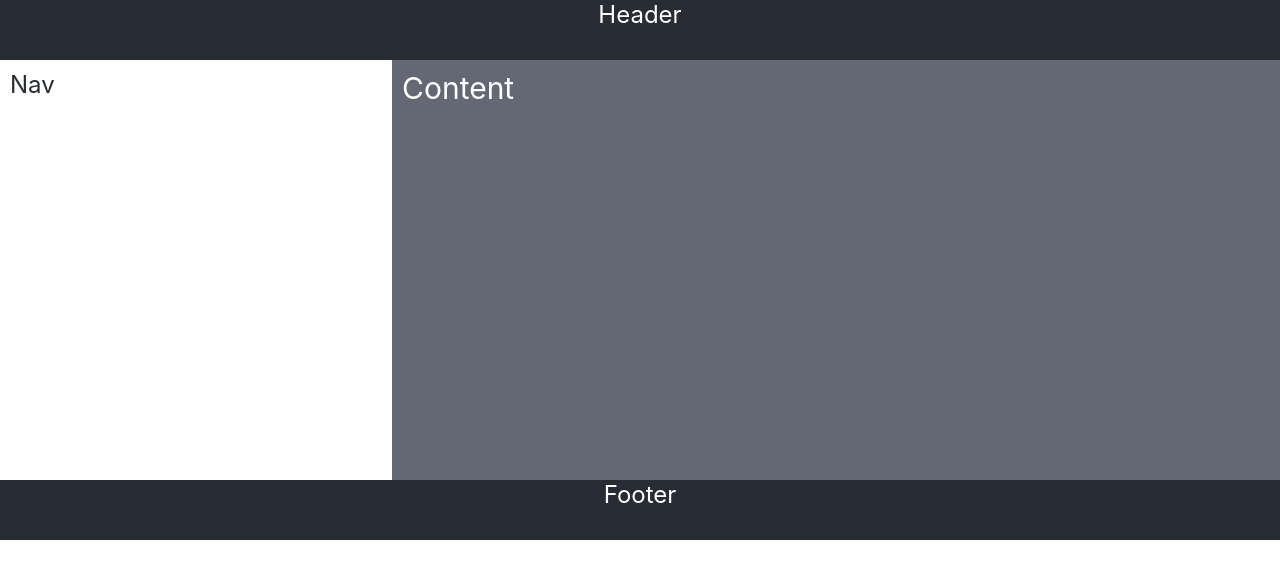
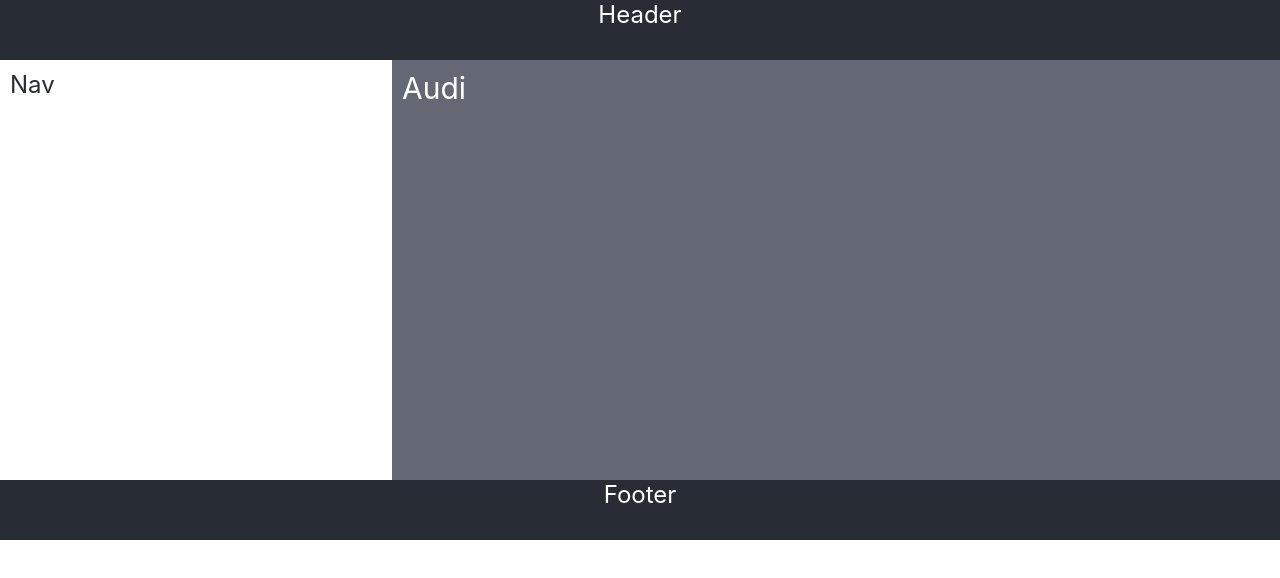
Before and after one commit to igor-minaev/routing, a React (Create React App) app: page /audi in a window 1280 px wide. Shown: the top 578 px of the page. Built offline with nearby package versions, Linux system fonts and the light colour scheme.

Commit message:
add routes

```diff
--- a/package.json
+++ b/package.json
@@ -12,6 +12,7 @@
     "@types/react-dom": "^18.0.0",
     "react": "^18.2.0",
     "react-dom": "^18.2.0",
+    "react-router-dom": "^6.22.3",
     "react-scripts": "5.0.1",
     "typescript": "^4.4.2",
     "web-vitals": "^2.1.0"
--- a/src/App.tsx
+++ b/src/App.tsx
@@ -1,13 +1,27 @@
 import React from 'react';
 import s from './components/Site.module.css'
+import {Navigate, Route, Routes} from 'react-router-dom';
+import {Audi} from './components/Audi';
+import {Mercedes} from './components/Mercedes';
+import {Kia} from './components/Kia';
+import {Error404} from './components/Error404';
 
 function App() {
     return (
-        <div className='App'>
+        <div className="App">
             <header className={s.header}>Header</header>
             <div className={s.body}>
                 <div className={s.nav}>Nav</div>
-                <div className={s.content}>Content</div>
+                <div className={s.content}>
+                    <Routes>
+                        <Route path={'/'} element={<Navigate to={'/audi'}/>}/>
+                        <Route path={'/audi'} element={<Audi/>}/>
+                        <Route path={'/kia'} element={<Kia/>}/>
+                        <Route path={'/mercedes'} element={<Mercedes/>}/>
+                        <Route path={'/error404'} element={<Error404/>}/>
+                        <Route path={'*'} element={<Navigate to={'/error404'}/>}/>
+                    </Routes>
+                </div>
             </div>
             <footer className={s.footer}>Footer</footer>
         </div>
--- /dev/null
+++ b/src/components/Audi.tsx
@@ -0,0 +1,9 @@
+import React from 'react';
+
+export const Audi = () => {
+    return (
+        <div>
+            Audi
+        </div>
+    );
+};
--- /dev/null
+++ b/src/components/Error404.tsx
@@ -0,0 +1,9 @@
+import React from 'react';
+
+export const Error404 = () => {
+    return (
+        <div>
+            Error404
+        </div>
+    );
+};
--- /dev/null
+++ b/src/components/Kia.tsx
@@ -0,0 +1,9 @@
+import React from 'react';
+
+export const Kia = () => {
+    return (
+        <div>
+            Kia
+        </div>
+    );
+};
--- /dev/null
+++ b/src/components/Mercedes.tsx
@@ -0,0 +1,9 @@
+import React from 'react';
+
+export const Mercedes = () => {
+    return (
+        <div>
+            Mercedes
+        </div>
+    );
+};
--- a/src/index.tsx
+++ b/src/index.tsx
@@ -3,14 +3,15 @@
 import './index.css';
 import App from './App';
 import reportWebVitals from './reportWebVitals';
+import {BrowserRouter} from 'react-router-dom';
 
 const root = ReactDOM.createRoot(
-  document.getElementById('root') as HTMLElement
+    document.getElementById('root') as HTMLElement
 );
 root.render(
-  <React.StrictMode>
-    <App />
-  </React.StrictMode>
+    <BrowserRouter>
+        <App/>
+    </BrowserRouter>
 );
 
 // If you want to start measuring performance in your app, pass a function
```
Also changed, not shown: 1 other file (tests, documents, lock files or other folders).
